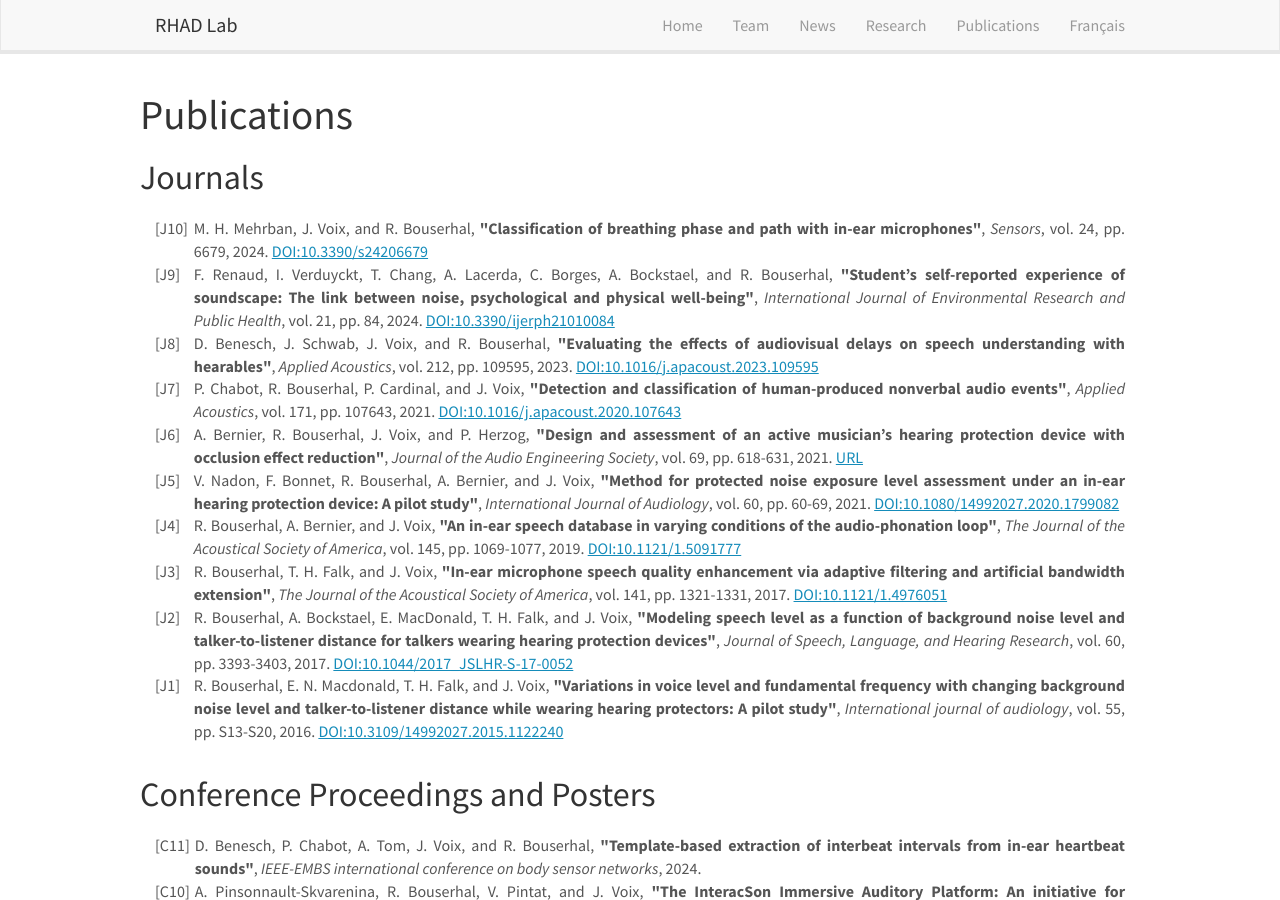
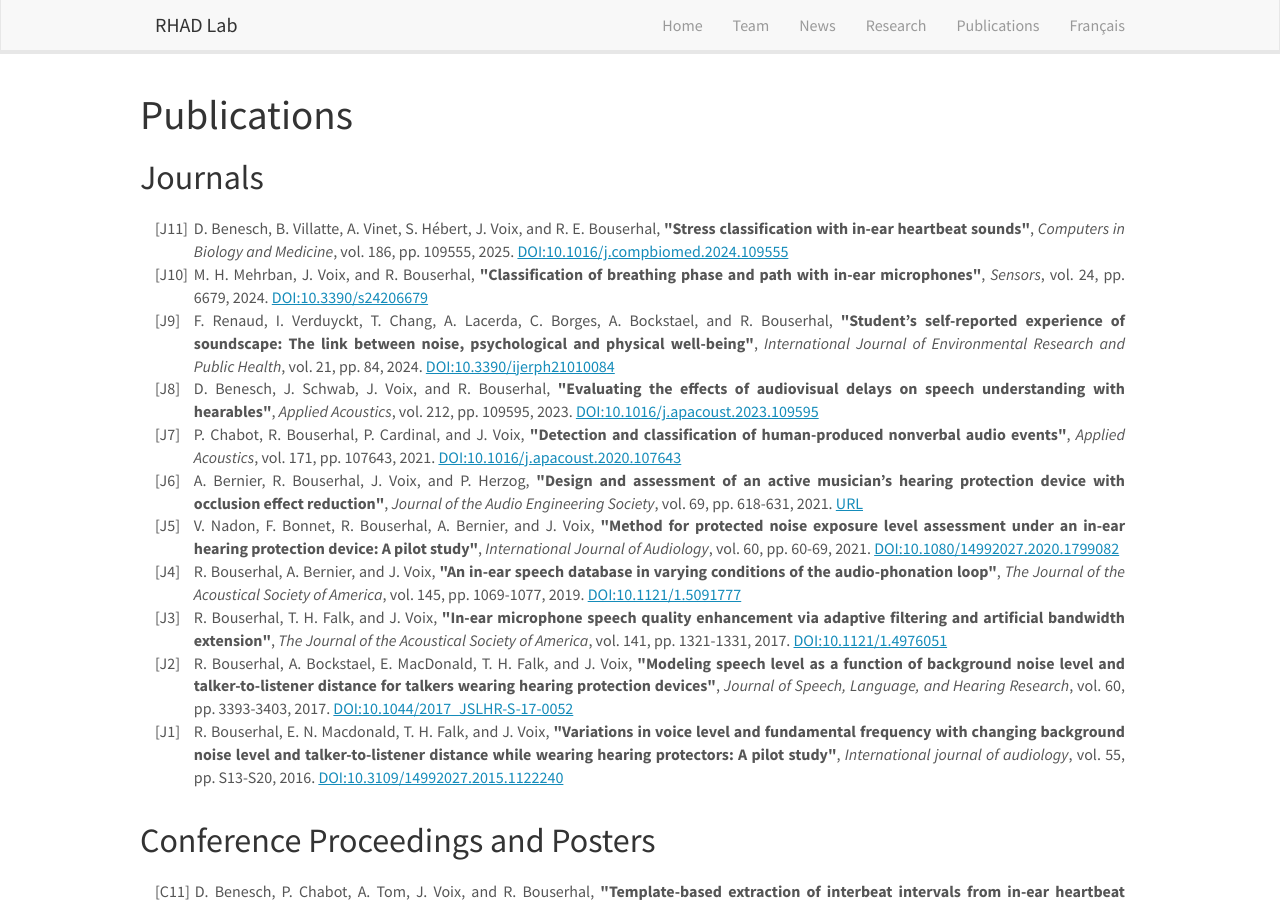
Before and after one commit to rhad-lab/rhad-lab.github.io, a Jekyll site: the page built from _pages/publications.html, in a window 1280 px wide and 900 px high. Built offline with Jekyll 4.4.1, drawn with Linux system fonts in a browser that asks for light colours; nearby versions of some CDN libraries.

```diff
--- a/_data/publications.json
+++ b/_data/publications.json
@@ -393,6 +393,49 @@
     "title": "On the potential for artificial bandwidth extension of bone and tissue conducted speech: A mutual information study",
     "title-short": "On the potential for artificial bandwidth extension of bone and tissue conducted speech",
     "type": "paper-conference"
+  },
+  {
+    "DOI": "10.1016/j.compbiomed.2024.109555",
+    "author": [
+      {
+        "family": "Benesch",
+        "given": "Danielle"
+      },
+      {
+        "family": "Villatte",
+        "given": "Bérangère"
+      },
+      {
+        "family": "Vinet",
+        "given": "Alain"
+      },
+      {
+        "family": "Hébert",
+        "given": "Sylvie"
+      },
+      {
+        "family": "Voix",
+        "given": "Jérémie"
+      },
+      {
+        "family": "Bouserhal",
+        "given": "Rachel E"
+      }
+    ],
+    "container-title": "Computers in Biology and Medicine",
+    "id": "benesch2025stress",
+    "issued": {
+      "date-parts": [
+        [
+          2025
+        ]
+      ]
+    },
+    "page": "109555",
+    "publisher": "Elsevier",
+    "title": "Stress classification with in-ear heartbeat sounds",
+    "type": "article-journal",
+    "volume": "186"
   },
   {
     "DOI": "10.3390/s24206679",
```
Also changed, not shown: References/journals.bib (+10 -0 lines).
